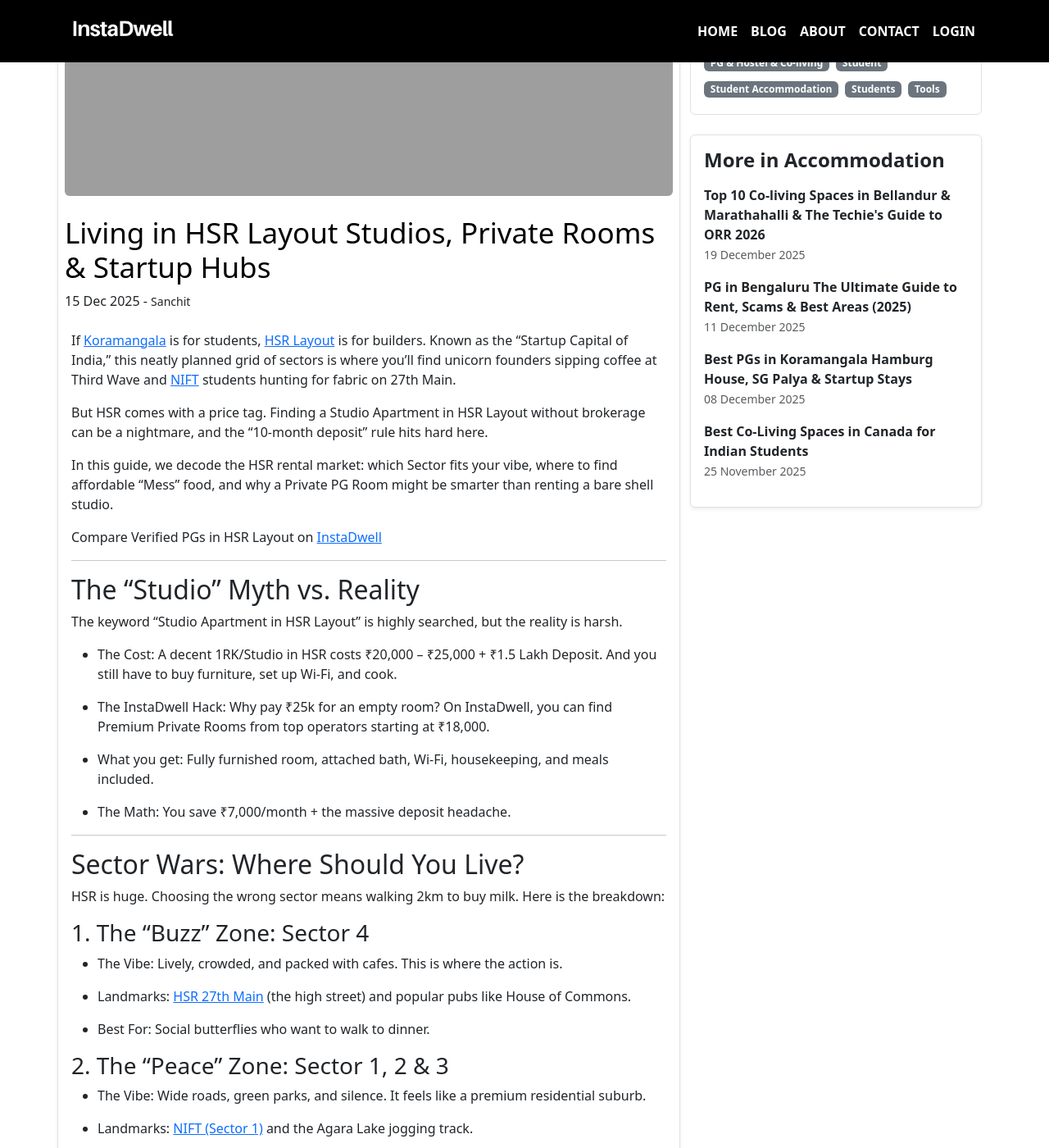
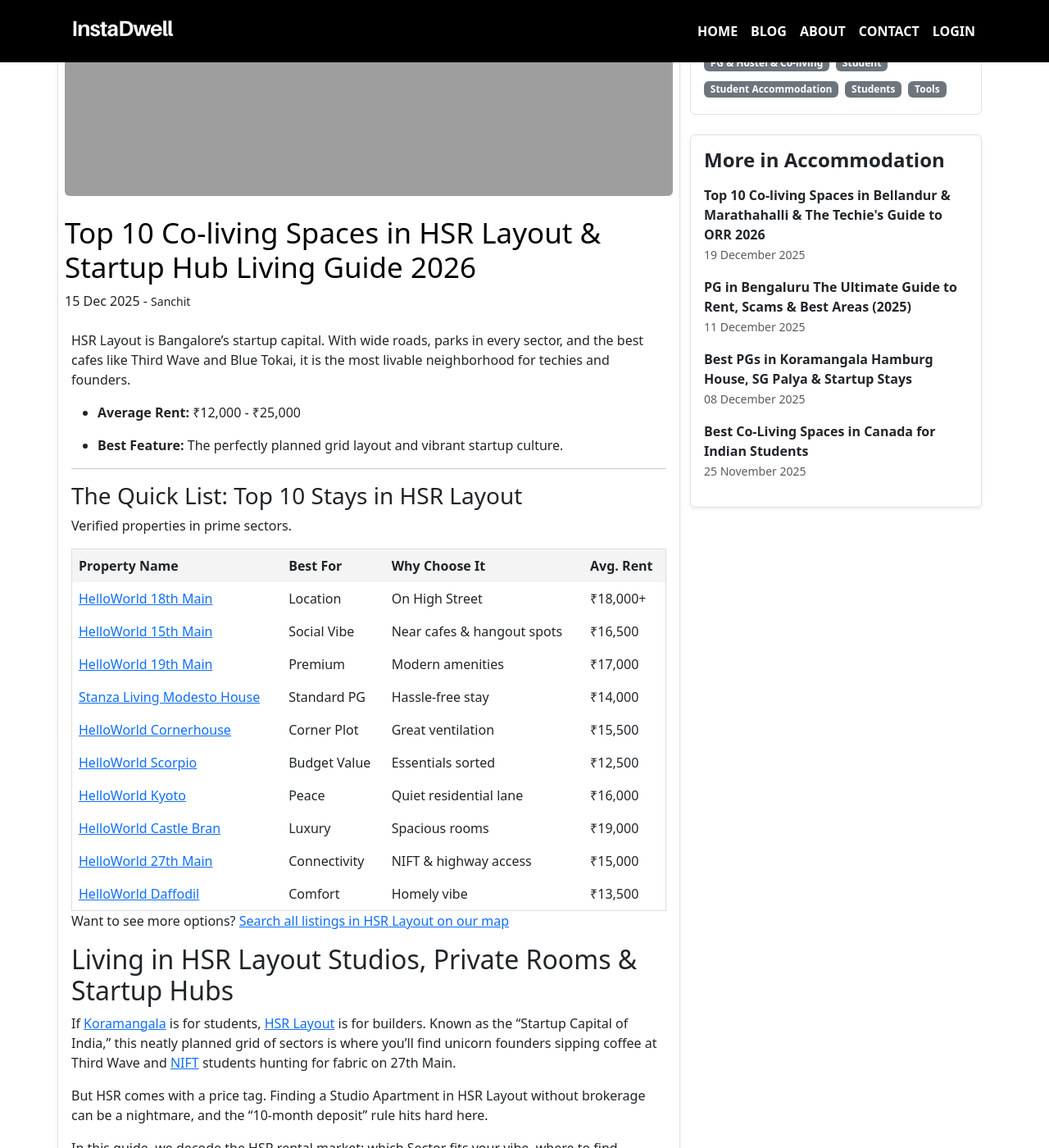
Before and after one commit to instadw/instadwell-blog, a Jekyll site: the page built from _posts/2025-12-15-top-10-co-living-spaces-in-hsr-layout-and-startup-hub-living-guide-2026.md, in a window 1280 px wide and 1400 px high, scrolled down 423 px. Shown: the whole window at 82% size. Built offline with Jekyll 4.4.1, drawn with Linux system fonts in a browser that asks for light colours.

Commit message:
Update and rename 2025-12-15-living-in-hsr-layout-studios-private-rooms-and-startup-hubs.md to 2025-12-15-top-10-co-living-spaces-in-hsr-layout-and-startup-hub-living-guide-2026.md

```diff
--- a/_posts/2025-12-15-living-in-hsr-layout-studios-private-rooms-and-startup-hubs.md
+++ b/_posts/2025-12-15-top-10-co-living-spaces-in-hsr-layout-and-startup-hub-living-guide-2026.md
@@ -1,7 +1,7 @@
 ---
-title: "Living in HSR Layout Studios, Private Rooms & Startup Hubs"
-description: "Looking for a Studio or PG in HSR Layout? Compare Sectors 1-7, find budget food near NIFT, and discover startup-friendly private rooms from top operators."
-image: "/assets/images/living-in-hsr-layout-studios-private-rooms-and-startup-hubs.webp"
+title: "Top 10 Co-living Spaces in HSR Layout & Startup Hub Living Guide 2026"
+description: "Moving to Bangalore? Compare Top 10 Co-living Spaces in HSR Layout. Discover the best sectors for startups, NIFT students, and premium living."
+image: "/assets/images/top-10-co-living-spaces-in-hsr-layout-and-startup-hub-living-guide-2026.webp"
 layout: post
 permalink: /:title
 author: Sanchit
@@ -9,7 +9,35 @@
 date: 2025-12-15T09:14:00.000+05:30
 ---
 
+HSR Layout is Bangalore's startup capital. With wide roads, parks in every sector, and the best cafes like Third Wave and Blue Tokai, it is the most livable neighborhood for techies and founders.
 
+-   **Average Rent:** ₹12,000 - ₹25,000
+
+-   **Best Feature:** The perfectly planned grid layout and vibrant startup culture.
+
+
+----------
+
+###  The Quick List: Top 10 Stays in HSR Layout
+
+Verified properties in prime sectors.
+
+| **Property Name**                                                                       | **Best For** | **Why Choose It**          | **Avg. Rent** |
+| --------------------------------------------------------------------------------------- | ------------ | -------------------------- | ------------- |
+| [HelloWorld 18th Main](https://instadwell.com/properties/3199-helloworld-18thmain)      | Location     | On High Street             | ₹18,000+      |
+| [HelloWorld 15th Main](https://instadwell.com/properties/3207-helloworld-15thmain)      | Social Vibe  | Near cafes & hangout spots | ₹16,500       |
+| [HelloWorld 19th Main](https://instadwell.com/properties/3212-helloworld-19thmain)      | Premium      | Modern amenities           | ₹17,000       |
+| [Stanza Living Modesto House](https://instadwell.com/properties/2605-modesto-house)     | Standard PG  | Hassle-free stay           | ₹14,000       |
+| [HelloWorld Cornerhouse](https://instadwell.com/properties/3211-helloworld-cornerhouse) | Corner Plot  | Great ventilation          | ₹15,500       |
+| [HelloWorld Scorpio](https://instadwell.com/properties/3190-helloworld-scorpio)         | Budget Value | Essentials sorted          | ₹12,500       |
+| [HelloWorld Kyoto](https://instadwell.com/properties/3200-helloworld-kyoto)             | Peace        | Quiet residential lane     | ₹16,000       |
+| [HelloWorld Castle Bran](https://instadwell.com/properties/3198-helloworld-castle-bran) | Luxury       | Spacious rooms             | ₹19,000       |
+| [HelloWorld 27th Main](https://instadwell.com/properties/3206-helloworld-27thmain)      | Connectivity | NIFT & highway access      | ₹15,000       |
+| [HelloWorld Daffodil](https://instadwell.com/properties/3193-helloworld-daffodil)       | Comfort      | Homely vibe                | ₹13,500       |
+
+Want to see more options? [Search all listings in HSR Layout on our map](https://instadwell.com/search?lat=12.9121181&lng=77.6445548&location=HSR%20Layout%2C%20Bengaluru%2C%20Karnataka%2C%20India&city=Bengaluru&country=India)
+
+## Living in HSR Layout Studios, Private Rooms & Startup Hubs
 If [Koramangala](https://instadwell.com/search?lat=12.9352403&lng=77.624532&location=Koramangala,%20Bengaluru,%20Karnataka,%20India&city=Bengaluru&country=India) is for students, [HSR Layout](https://instadwell.com/search?lat=12.9121181&lng=77.6445548&location=HSR%20Layout,%20Bengaluru,%20Karnataka,%20India&city=Bengaluru&country=India) is for builders. Known as the "Startup Capital of India," this neatly planned grid of sectors is where you’ll find unicorn founders sipping coffee at Third Wave and [NIFT](https://www.nift.ac.in/bengaluru/) students hunting for fabric on 27th Main.
 
 But HSR comes with a price tag. Finding a Studio Apartment in HSR Layout without brokerage can be a nightmare, and the "10-month deposit" rule hits hard here.
```
